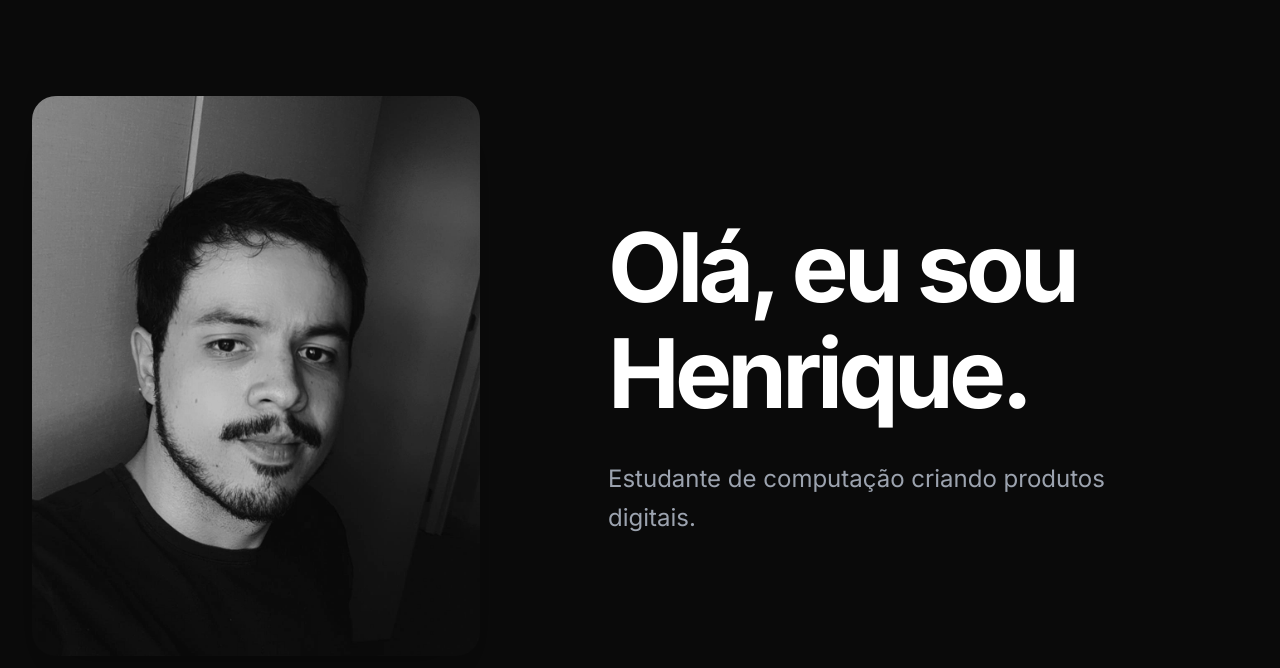
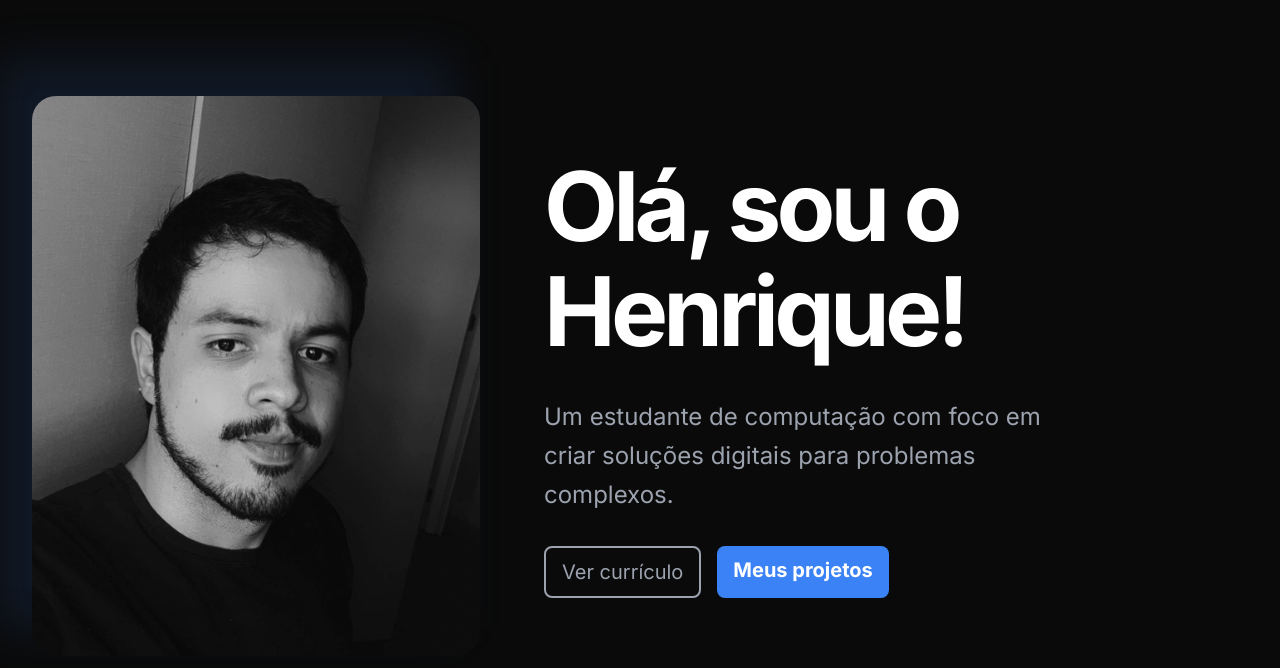
Before and after one commit to henriquechav/henriquechav.github.io, an Astro site in the folder code/: page / in a window 1280 px wide. Built offline with nearby package versions, Linux system fonts and the light colour scheme; Astro itself is replaced by a stand-in of ours.

Commit message:
feat: adiciona CTAs na hero

```diff
--- a/code/src/components/Hero.astro
+++ b/code/src/components/Hero.astro
@@ -1,19 +1,29 @@
-<section class="container-main min-h-[90vh] py-24 flex flex-col items-center justify-between gap-16 md:flex-row lg:gap-32">
+<section class="container-main min-h-[90vh] flex flex-col items-center justify-between gap-16 md:flex-row">
 
-  <div class="shrink-0 order-last md:order-0">
+  <div class="shrink-0 order-last relative flex items-center justify-center md:order-0">
+    <div class="absolute -z-10 -inset-1 blur-xl -translate-x-2 translate-y-4 bg-my-blue/12 md:-translate-x-8 md:-translate-y-8"></div>
     <img
-      src="/foto-perfil.png" alt="Selfie do Henrique vestindo camiseta preta."
-      class="w-72 h-96 rounded-3xl object-cover grayscale shadow-2xl lg:w-md lg:h-140"
+      src="/foto-perfil.png" alt="Selfie em preto e branco do Henrique usando camiseta preta."
+      class="w-72 h-96 rounded-3xl object-cover grayscale lg:w-md lg:h-140"
     />
   </div>
 
-  <div class="flex-1 space-y-8 text-left">
+  <div class="flex-1 flex flex-col items-center gap-8 text-center md:items-baseline md:text-left">
     <h1 class="text-6xl leading-[1.1] font-bold tracking-tighter md:text-7xl lg:text-8xl">
-      Olá, eu sou Henrique.
+      Olá, sou o Henrique!
     </h1>
     <p class="text-xl leading-relaxed max-w-lg text-my-gray md:text-2xl">
-      Estudante de computação criando produtos digitais.
+      Um estudante de computação com foco em criar soluções digitais para problemas complexos.
     </p>
+    <div class="flex gap-4 text-lg md:text-xl">
+      <a href="/HenriqueChavesLopesCV.pdf" target="_blank"
+      class="button w-fit border-2 border-my-gray text-my-gray">
+        Ver currículo
+      </a>
+      <a href="#" class="button w-fit font-bold bg-my-blue">
+        Meus projetos
+      </a>
+    </div>
   </div>
 
 </section>
--- a/code/src/styles/global.css
+++ b/code/src/styles/global.css
@@ -18,6 +18,9 @@
 @layer components {
   /* Abstração da estrutura do Container */
   .container-main {
-    @apply max-w-7xl mx-auto px-8;
+    @apply max-w-7xl mx-auto py-24 px-4 md:px-8;
+  }
+  .button {
+    @apply w-fit p-2 rounded-lg leading-relaxed cursor-pointer select-none md:px-4;
   }
 }
```
Also changed, not shown: style-guide.md (+1 -1 lines), 1 other file.
